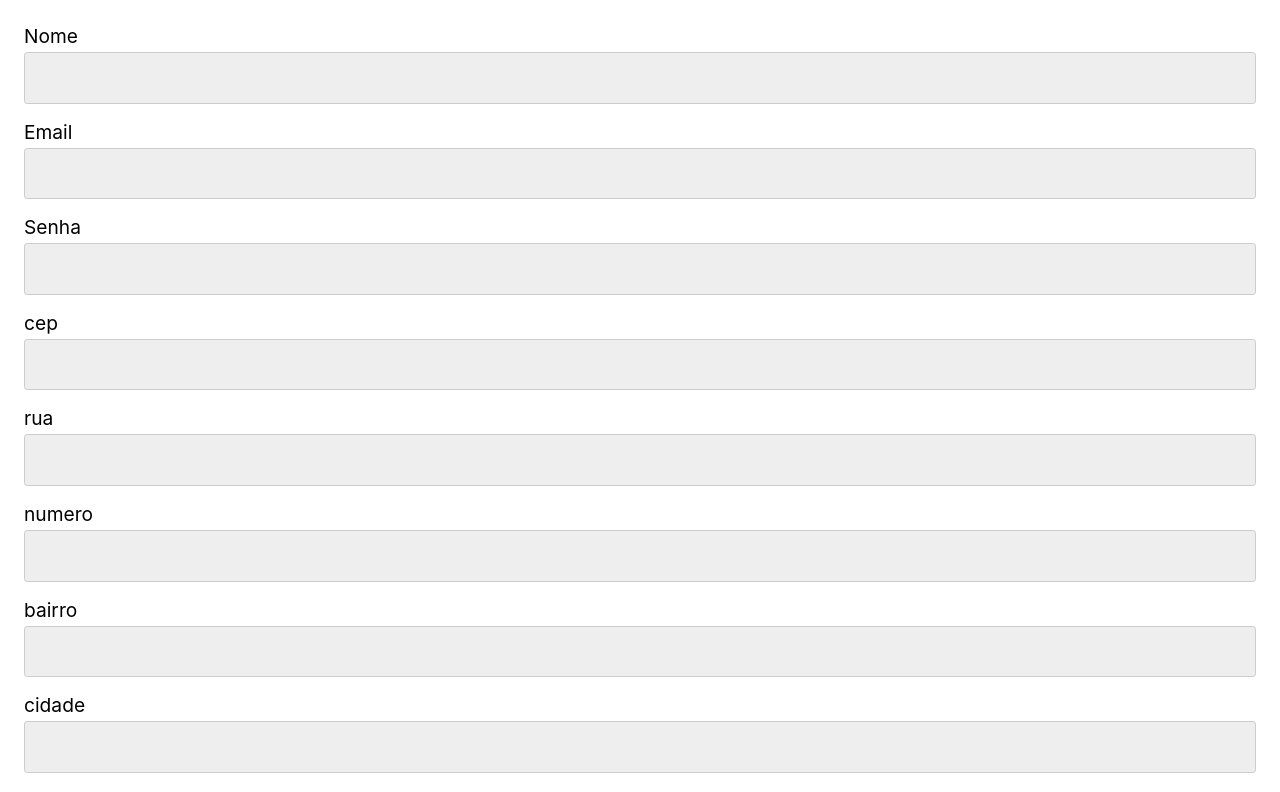
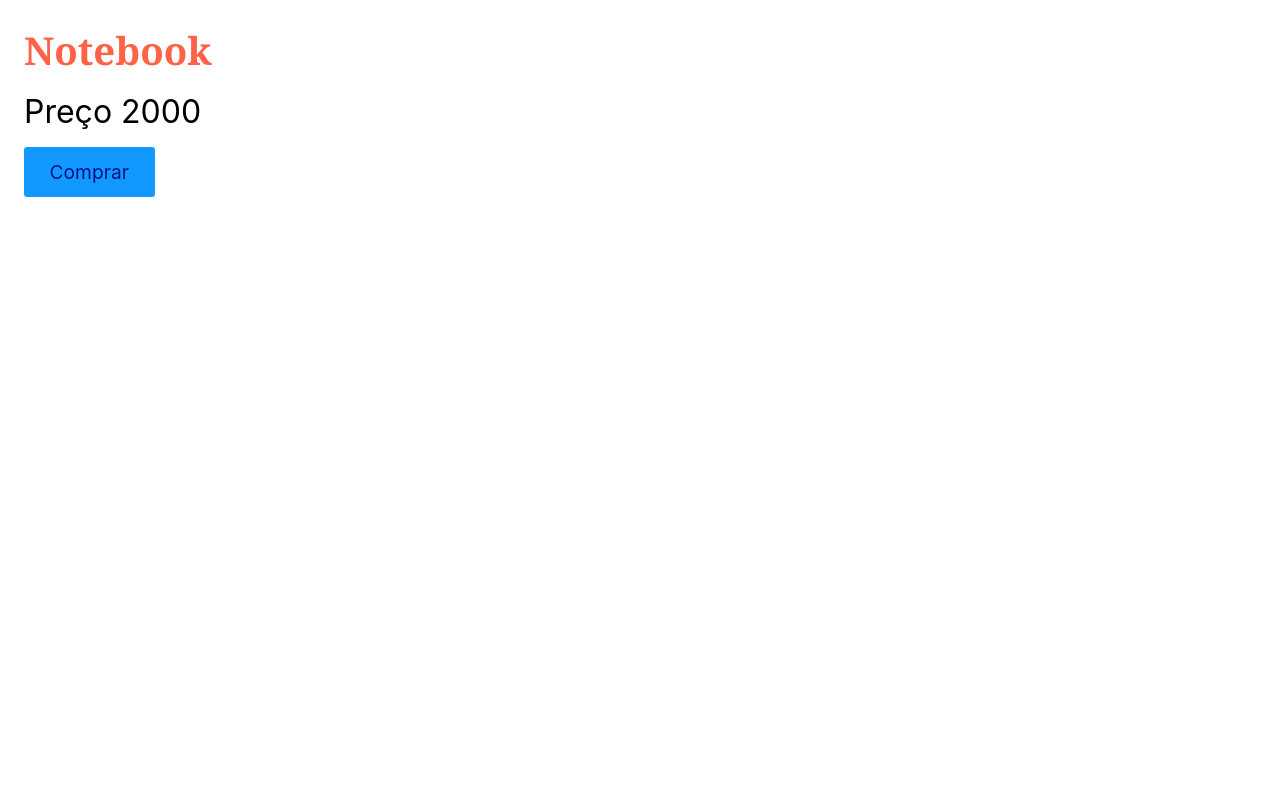
Before and after one commit to Srbentu/react_first, a React (Create React App) app in the folder appreact/: page / in a window 1280 px wide. Shown: the top 792 px of the page. Built offline with nearby package versions, Linux system fonts and the light colour scheme.

Commit message:
CSS Modules

```diff
--- a/appreact/src/App.js
+++ b/appreact/src/App.js
@@ -1,85 +1,12 @@
 import React from 'react';
+import Produto from "./Components/Produto";
 
-
-// Faça um fetch (POST) para a API abaixo
-// Para a criação ser aceita é necessário enviar dodos de:
-// nome, email, senha, cep, rua, numero, bairro, cidade e estado
-
-// Essa é a função utilizado para realizar o POST
-//fetch('https://ranekapi.origamid.dev/json/api/usuario', {
-    //method: 'POST',
-    //headers: {
-    //    'Content-Type': 'application/json',
-    //},
-    // form é o objeto com os dados do formulário
-   // body: JSON.stringify(form),
-//});
-
-// Mostre uma mensagem na tela, caso a resposta da API seja positiva
 
 
 const App = () => {
-    const [form, setForm] = React.useState({
-        nome: '',
-        email: '',
-        senha:'',
-        cep:'',
-        rua:'',
-        numero: '',
-        bairro:'',
-        cidade:'',
-        estado:''
-    })
-    const [response, setResponse] = React.useState(null)
-
-    function handleSubmit(event) {
-        event.preventDefault()
-        fetch('https://ranekapi.origamid.dev/json/api/usuario', {
-            method: 'POST',
-            headers: {
-                'Content-Type': 'application/json',
-            },
-            body:JSON.stringify(form)
-        }).then(response =>{
-            setResponse(response)
-        })
-    }
-    function handleChange({target}){
-        const {id, value} = target
-        setForm({ ...form, [id]: value})
-    }
-
-    return <form onSubmit={handleSubmit}>
-        <label htmlFor="nome">Nome</label>
-        <input id='nome' type="text" value={form.nome}
-               onChange={handleChange}/>
-        <label htmlFor="email">Email</label>
-        <input id='email' type="email" value={form.email}
-               onChange={handleChange}/>
-        <label htmlFor="senha">Senha</label>
-        <input id='senha' type="password" value={form.senha}
-               onChange={handleChange}/>
-        <label htmlFor="cep">cep</label>
-        <input id='cep' type="text" value={form.cep}
-               onChange={handleChange}/>
-        <label htmlFor="rua">rua</label>
-        <input id='rua' type="text" value={form.rua}
-               onChange={handleChange}/>
-        <label htmlFor="numero">numero</label>
-        <input id='numero' type="text" value={form.numero}
-               onChange={handleChange}/>
-        <label htmlFor="bairro">bairro</label>
-        <input id='bairro' type="text" value={form.bairro}
-               onChange={handleChange}/>
-        <label htmlFor="cidade">cidade</label>
-        <input id='cidade' type="text" value={form.cidade}
-               onChange={handleChange}/>
-        <label htmlFor="estado">estado</label>
-        <input id='estado' type="text" value={form.estado}
-               onChange={handleChange}/>
-        {response && response.ok && <p>formulário Enviado com sucesso!</p> }
-        <button>Enviar</button>
-    </form>
+    return <div>
+        <Produto/>
+    </div>
 
 };
 
--- /dev/null
+++ b/appreact/src/Components/Produto.js
@@ -0,0 +1,15 @@
+import React from 'react';
+import styles from './Produto.module.css'
+
+const Produto = () => {
+    console.log(styles)
+    return(
+        <div>
+            <h1 className={styles.titulo}>Notebook</h1>
+            <p className={styles.preco}>Preço 2000</p>
+            <button>Comprar</button>
+        </div>
+    )
+}
+
+export default Produto
--- /dev/null
+++ b/appreact/src/Components/Produto.module.css
@@ -0,0 +1,6 @@
+.titulo{
+    color:tomato;
+}
+.preco{
+    font-size: 32px;
+}
```
